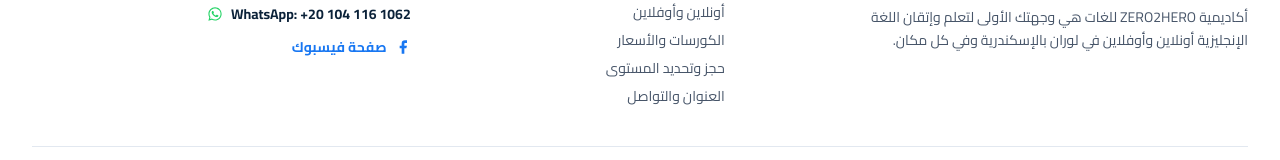
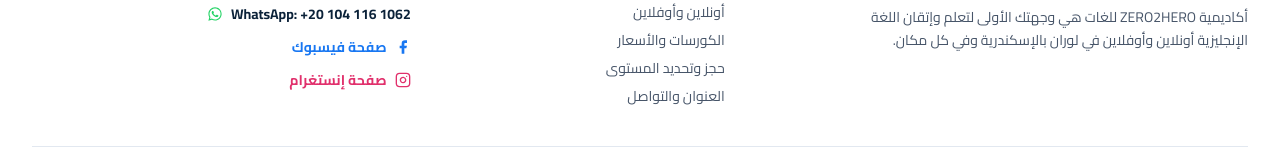
Before and after one commit to abdelrahmanmansoureid-oss/zero2hero-language-academy, a React (Vite) app: page / in a window 1280 px wide. Shown: the part 4489-4649 px from the top of the page. Built offline with nearby package versions, Linux system fonts and the light colour scheme.

Commit message:
release(v1.1.8): Add Instagram link and icon in the footer

```diff
--- a/src/App.jsx
+++ b/src/App.jsx
@@ -5,6 +5,7 @@ const WHATSAPP_NUMBER = '201041161062';
 const WHATSAPP_DISPLAY = '+20 104 116 1062';
 const FACEBOOK_URL =
   'https://www.facebook.com/profile.php?id=61595698253351&sk=directory_contact_info';
+const INSTAGRAM_URL = 'https://www.instagram.com/zero2hero.pro/';
 const GOOGLE_MAPS_URL =
   'https://www.google.com/maps/search/?api=1&query=696+El+Horreya+Rd,+El+Fairouza+Bldg,+Loran,+Alexandria+21532';
 
@@ -55,6 +56,16 @@ function FacebookIcon({ className = 'w-5 h-5' }) {
   return (
     <svg className={className} viewBox="0 0 24 24" fill="currentColor" aria-hidden="true">
       <path d="M18 2h-3a5 5 0 0 0-5 5v3H7v4h3v8h4v-8h3l1-4h-4V7a1 1 0 0 1 1-1h3z" />
+    </svg>
+  );
+}
+
+function InstagramIcon({ className = 'w-5 h-5' }) {
+  return (
+    <svg className={className} viewBox="0 0 24 24" fill="none" stroke="currentColor" strokeWidth="2" strokeLinecap="round" strokeLinejoin="round" aria-hidden="true">
+      <rect x="2" y="2" width="20" height="20" rx="5" ry="5" />
+      <path d="M16 11.37A4 4 0 1 1 12.63 8 4 4 0 0 1 16 11.37z" />
+      <line x1="17.5" y1="6.5" x2="17.51" y2="6.5" />
     </svg>
   );
 }
@@ -868,6 +879,17 @@ export default function App() {
                     <span>{t.topbarFb}</span>
                   </a>
                 </li>
+                <li>
+                  <a
+                    href={INSTAGRAM_URL}
+                    target="_blank"
+                    rel="noopener noreferrer"
+                    className="inline-flex items-center gap-2 font-bold text-[#E1306C] hover:underline"
+                  >
+                    <InstagramIcon className="w-4 h-4 text-[#E1306C] shrink-0" />
+                    <span>{t.topbarIg}</span>
+                  </a>
+                </li>
               </ul>
             </div>
           </div>
--- a/src/translations.js
+++ b/src/translations.js
@@ -5,6 +5,7 @@ export const translations = {
     brandSubtitle: 'LANGUAGE ACADEMY',
     topbarAddress: '696 El Horreya Rd., El Fairouza Bldg., Loran, Alexandria 21532',
     topbarFb: 'Facebook Page',
+    topbarIg: 'Instagram Page',
     offerBanner: {
       badge: 'LIMITED OFFER',
       textBeforeAmount: 'Save',
@@ -224,6 +225,7 @@ export const translations = {
     brandSubtitle: 'أكاديمية اللغات',
     topbarAddress: '٦٩٦ طريق الحرية، عمارة الفيروزة، لوران، الإسكندرية 21532',
     topbarFb: 'صفحة فيسبوك',
+    topbarIg: 'صفحة إنستغرام',
     offerBanner: {
       badge: 'عرض محدود',
       textBeforeAmount: 'خصم',
```
